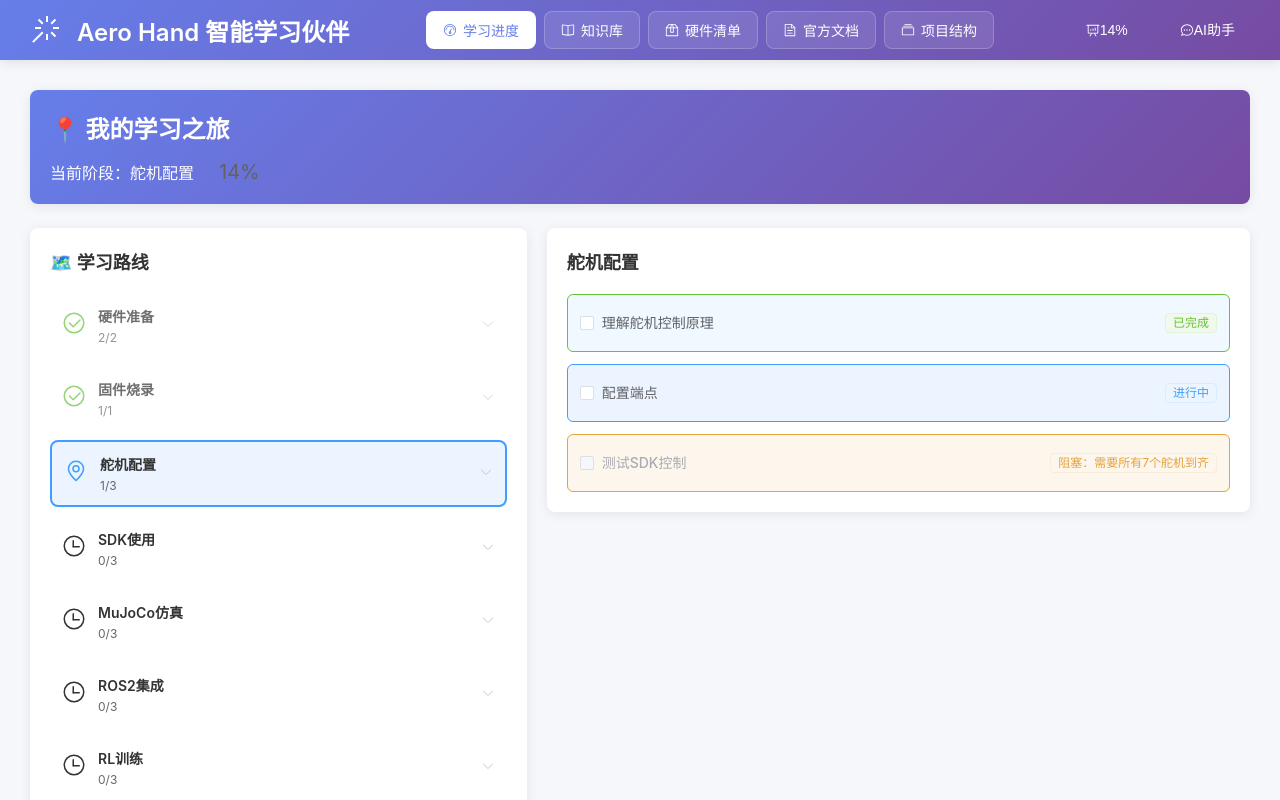
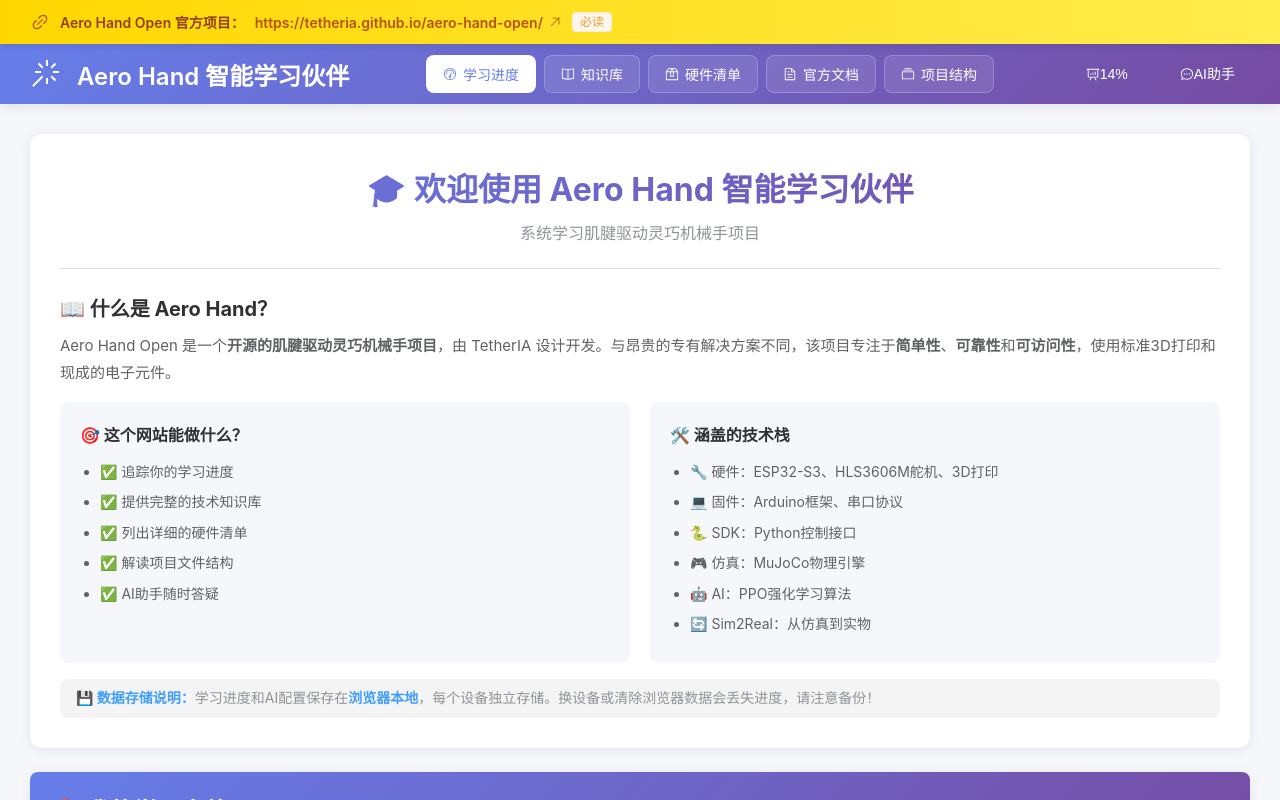
Before and after one commit to fanfan142/aero-hand-learning-partner, a Vue app: page / in a window 1280 px wide. Shown: the top 800 px of the page. Built offline with nearby package versions, Linux system fonts and the light colour scheme.

Commit message:
Add official banner, welcome intro, and storage documentation

```diff
--- a/src/App.vue
+++ b/src/App.vue
@@ -1,5 +1,20 @@
 <template>
   <el-container class="app-container">
+    <!-- 官方项目横幅 -->
+    <div class="official-banner">
+      <el-icon class="banner-icon"><Link /></el-icon>
+      <span class="banner-text">Aero Hand Open 官方项目：</span>
+      <el-link
+        href="https://tetheria.github.io/aero-hand-open/"
+        target="_blank"
+        class="banner-link"
+      >
+        https://tetheria.github.io/aero-hand-open/
+        <el-icon class="el-icon--right"><TopRight /></el-icon>
+      </el-link>
+      <el-tag size="small" type="warning" class="ml-2">必读</el-tag>
+    </div>
+
     <el-header class="app-header">
       <div class="header-left">
         <el-icon class="logo-icon"><MagicStick /></el-icon>
@@ -86,6 +101,7 @@
 <script setup>
 import { ref, computed } from 'vue'
 import { useLearningStore } from '@/stores/learning'
+import { Link, TopRight } from '@element-plus/icons-vue'
 import AIAssistant from '@/components/ai/AIAssistant.vue'
 
 const learningStore = useLearningStore()
@@ -102,6 +118,42 @@ const showProgress = () => {
 .app-container {
   min-height: 100vh;
   background: #f5f7fa;
+}
+
+.official-banner {
+  background: linear-gradient(90deg, #ffd700 0%, #ffed4e 100%);
+  padding: 12px 30px;
+  display: flex;
+  align-items: center;
+  gap: 10px;
+  box-shadow: 0 2px 8px rgba(0, 0, 0, 0.1);
+  position: sticky;
+  top: 0;
+  z-index: 100;
+}
+
+.banner-icon {
+  font-size: 20px;
+  color: #b45309;
+}
+
+.banner-text {
+  font-size: 14px;
+  font-weight: 600;
+  color: #92400e;
+}
+
+.banner-link {
+  font-size: 14px;
+  font-weight: 600;
+  color: #b45309;
+  text-decoration: none;
+  transition: all 0.3s;
+}
+
+.banner-link:hover {
+  color: #78350f;
+  text-decoration: underline;
 }
 
 .app-header {
--- a/src/views/Home.vue
+++ b/src/views/Home.vue
@@ -1,5 +1,63 @@
 <template>
   <div class="home-page">
+    <!-- 欢迎介绍 -->
+    <div class="welcome-intro card mb-3">
+      <div class="intro-header">
+        <h1>🎓 欢迎使用 Aero Hand 智能学习伙伴</h1>
+        <p class="intro-subtitle">系统学习肌腱驱动灵巧机械手项目</p>
+      </div>
+
+      <el-divider />
+
+      <div class="intro-content">
+        <div class="intro-section">
+          <h3>📖 什么是 Aero Hand？</h3>
+          <p>Aero Hand Open 是一个<strong>开源的肌腱驱动灵巧机械手项目</strong>，由 TetherIA 设计开发。与昂贵的专有解决方案不同，该项目专注于<strong>简单性</strong>、<strong>可靠性</strong>和<strong>可访问性</strong>，使用标准3D打印和现成的电子元件。</p>
+        </div>
+
+        <el-row :gutter="20" class="mt-4">
+          <el-col :span="12">
+            <div class="feature-box">
+              <h4>🎯 这个网站能做什么？</h4>
+              <ul class="feature-list">
+                <li>✅ 追踪你的学习进度</li>
+                <li>✅ 提供完整的技术知识库</li>
+                <li>✅ 列出详细的硬件清单</li>
+                <li>✅ 解读项目文件结构</li>
+                <li>✅ AI助手随时答疑</li>
+              </ul>
+            </div>
+          </el-col>
+          <el-col :span="12">
+            <div class="feature-box">
+              <h4>🛠️ 涵盖的技术栈</h4>
+              <ul class="tech-list">
+                <li>🔧 硬件：ESP32-S3、HLS3606M舵机、3D打印</li>
+                <li>💻 固件：Arduino框架、串口协议</li>
+                <li>🐍 SDK：Python控制接口</li>
+                <li>🎮 仿真：MuJoCo物理引擎</li>
+                <li>🤖 AI：PPO强化学习算法</li>
+                <li>🔄 Sim2Real：从仿真到实物</li>
+              </ul>
+            </div>
+          </el-col>
+        </el-row>
+
+        <el-alert
+          type="info"
+          :closable="false"
+          class="mt-4 storage-notice"
+        >
+          <template #title>
+            <div class="notice-content">
+              <strong>💾 数据存储说明：</strong>
+              <span>学习进度和AI配置保存在<strong>浏览器本地</strong>，每个设备独立存储。换设备或清除浏览器数据会丢失进度，请注意备份！</span>
+            </div>
+          </template>
+        </el-alert>
+      </div>
+    </div>
+
     <!-- 进度概览 -->
     <div class="progress-overview card mb-3">
       <div class="overview-header">
@@ -216,6 +274,91 @@ const copyCommand = (cmd) => {
   margin: 0 auto;
 }
 
+.welcome-intro {
+  background: white;
+  border-radius: 12px;
+  padding: 30px;
+  box-shadow: 0 2px 12px rgba(0, 0, 0, 0.08);
+}
+
+.intro-header {
+  text-align: center;
+  margin-bottom: 20px;
+}
+
+.intro-header h1 {
+  margin: 0 0 10px 0;
+  font-size: 32px;
+  color: #303133;
+  background: linear-gradient(135deg, #667eea 0%, #764ba2 100%);
+  -webkit-background-clip: text;
+  -webkit-text-fill-color: transparent;
+  background-clip: text;
+}
+
+.intro-subtitle {
+  margin: 0;
+  font-size: 16px;
+  color: #909399;
+}
+
+.intro-content {
+  margin-top: 20px;
+}
+
+.intro-section h3 {
+  margin: 0 0 10px 0;
+  font-size: 20px;
+  color: #303133;
+}
+
+.intro-section p {
+  margin: 0;
+  font-size: 15px;
+  line-height: 1.8;
+  color: #606266;
+}
+
+.feature-box {
+  background: #f5f7fa;
+  padding: 20px;
+  border-radius: 8px;
+  height: 100%;
+}
+
+.feature-box h4 {
+  margin: 0 0 15px 0;
+  font-size: 16px;
+  color: #303133;
+}
+
+.feature-list, .tech-list {
+  margin: 0;
+  padding-left: 20px;
+}
+
+.feature-list li, .tech-list li {
+  margin-bottom: 8px;
+  line-height: 1.6;
+  color: #606266;
+}
+
+.storage-notice {
+  border-radius: 8px;
+}
+
+.notice-content {
+  line-height: 1.6;
+}
+
+.notice-content strong {
+  color: #409eff;
+}
+
+.mt-4 {
+  margin-top: 16px;
+}
+
 .progress-overview {
   background: linear-gradient(135deg, #667eea 0%, #764ba2 100%);
   color: white;
```
Also changed, not shown: 1 other file (tests, documents, lock files or other folders).
